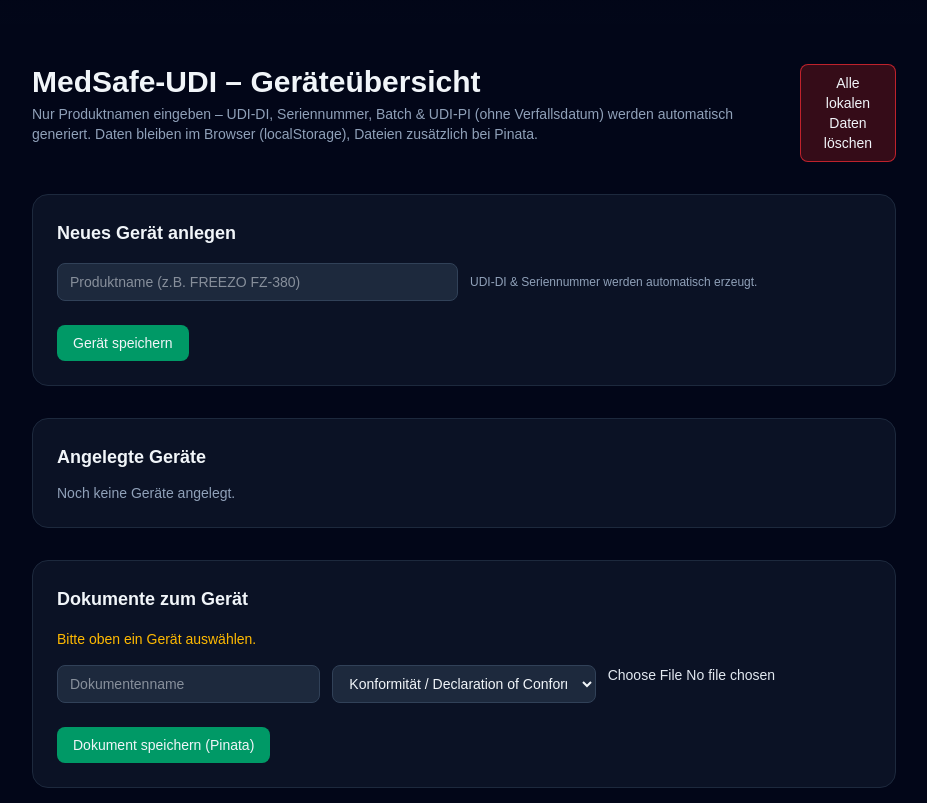
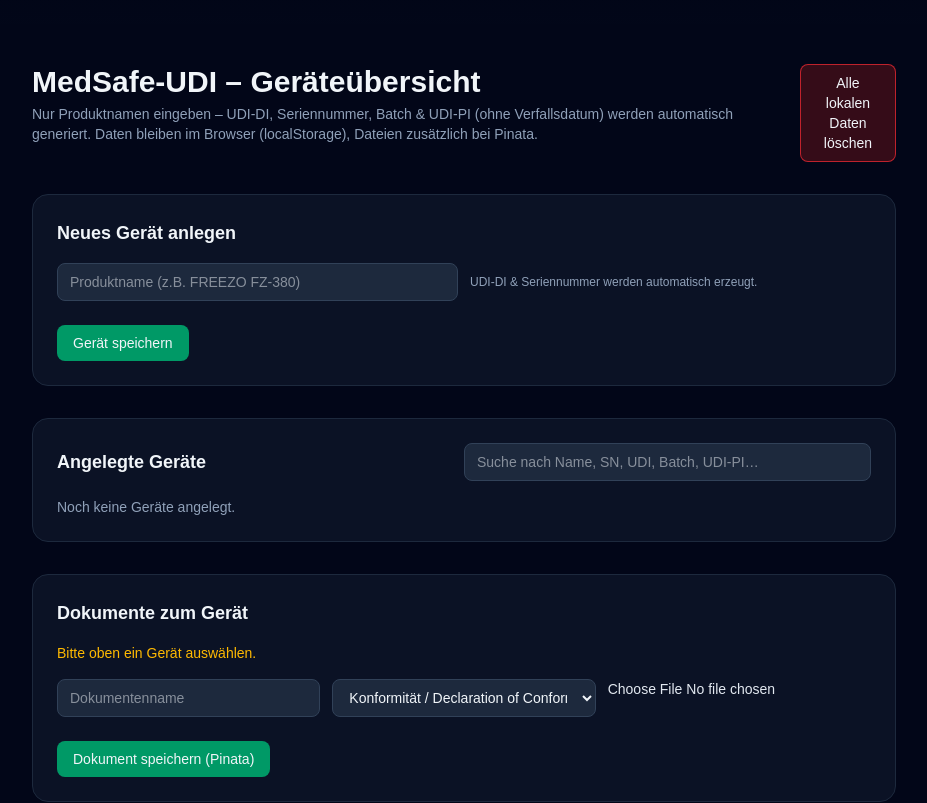
Before and after one commit to Ajanth06/medsafe-udi, a Next.js app: page / in a window 1280 px wide. Shown: the top 803 px of the page, without its empty margins (176-1103 px from the left). Built offline with nearby package versions, Linux system fonts and the light colour scheme.

Commit message:
Add device search + newest first

```diff
--- a/app/page.tsx
+++ b/app/page.tsx
@@ -87,6 +87,9 @@
   const [isUploading, setIsUploading] = useState(false);
   const [message, setMessage] = useState<string | null>(null);
 
+  // 🔍 Suchfeld für Geräte
+  const [searchTerm, setSearchTerm] = useState("");
+
   // 🔁 Beim Laden: Geräte, Dokumente & Audit-Log aus localStorage holen
   useEffect(() => {
     if (typeof window === "undefined") return;
@@ -155,7 +158,7 @@
     // Globale laufende Nummer für UDI-DI/Serial
     const deviceIndex = devices.length + 1;
 
-    // 🔢 automatisch generierte UDI-DI (interne Struktur, z.B. für Thalheimer)
+    // 🔢 automatisch generierte UDI-DI (interne Struktur)
     const generatedUdiDi = `TH-DI-${deviceIndex
       .toString()
       .padStart(6, "0")}`;
@@ -182,7 +185,8 @@
       udiPi,
     };
 
-    const updated = [...devices, newDevice];
+    // NEUE GERÄTE OBEN
+    const updated = [newDevice, ...devices];
     setDevices(updated);
     if (typeof window !== "undefined") {
       window.localStorage.setItem(DEVICES_KEY, JSON.stringify(updated));
@@ -309,6 +313,27 @@
     ? audit.filter((a) => a.deviceId === selectedDeviceId)
     : audit;
 
+  // 🔍 Geräte nach Suchbegriff filtern
+  const filteredDevices = devices.filter((device) => {
+    if (!searchTerm.trim()) return true;
+    const needle = searchTerm.toLowerCase();
+
+    const haystack =
+      [
+        device.name,
+        device.serial,
+        device.udiDi,
+        device.batch,
+        device.udiPi,
+        device.udiHash,
+      ]
+        .filter(Boolean)
+        .join(" ")
+        .toLowerCase();
+
+    return haystack.includes(needle);
+  });
+
   return (
     <main className="min-h-screen bg-slate-950 text-slate-100">
       <div className="max-w-4xl mx-auto px-4 py-10 space-y-8">
@@ -362,16 +387,31 @@
           </button>
         </section>
 
-        {/* Geräte-Liste */}
-        <section className="bg-slate-900/70 border border-slate-800 rounded-2xl p-4 md:p-6 space-y-3">
-          <h2 className="text-lg font-semibold">Angelegte Geräte</h2>
+        {/* Geräte-Liste mit Suche */}
+        <section className="bg-slate-900/70 border border-slate-800 rounded-2xl p-4 md:p-6 space-y-4">
+          <div className="flex flex-col md:flex-row md:items-center md:justify-between gap-3">
+            <h2 className="text-lg font-semibold">Angelegte Geräte</h2>
+            <div className="w-full md:w-1/2 flex items-center gap-2">
+              <input
+                className="w-full bg-slate-800 rounded-lg px-3 py-2 text-sm outline-none border border-slate-700 focus:border-emerald-500"
+                placeholder="Suche nach Name, SN, UDI, Batch, UDI-PI…"
+                value={searchTerm}
+                onChange={(e) => setSearchTerm(e.target.value)}
+              />
+            </div>
+          </div>
+
           {devices.length === 0 ? (
             <p className="text-sm text-slate-400">
               Noch keine Geräte angelegt.
             </p>
+          ) : filteredDevices.length === 0 ? (
+            <p className="text-sm text-slate-400">
+              Keine Geräte passend zur Suche gefunden.
+            </p>
           ) : (
             <ul className="space-y-2">
-              {devices.map((device) => {
+              {filteredDevices.map((device) => {
                 const count = docs.filter(
                   (d) => d.deviceId === device.id
                 ).length;
```
